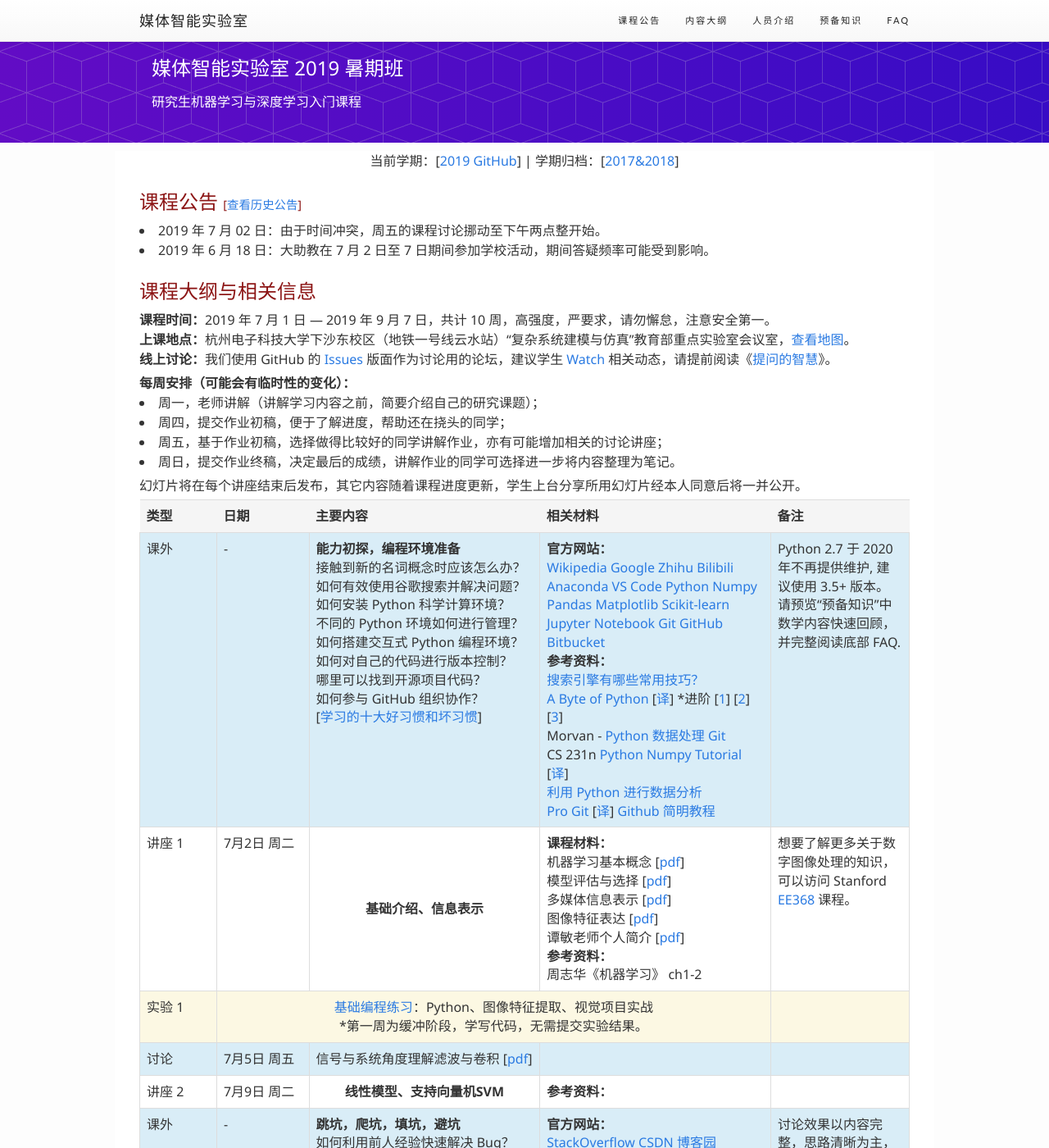
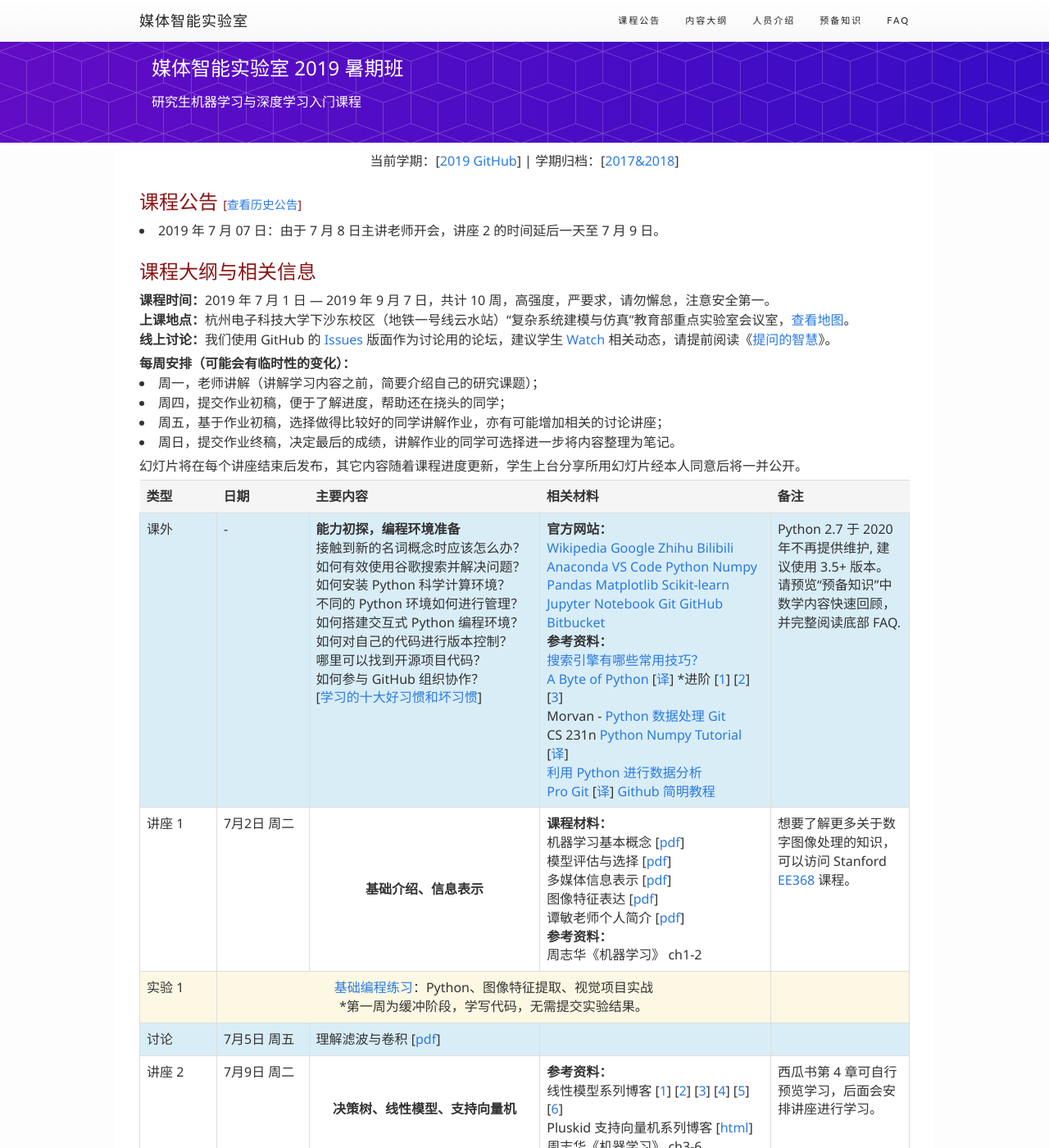
Before and after one commit to HDUMIL/summer-school, a Jekyll site: the page built from index.html, in a window 1280 px wide and 1400 px high. Shown: the whole window at 82% size. Built offline with Jekyll 4.4.1, drawn with Linux system fonts in a browser that asks for light colours; nearby versions of some CDN libraries; formulas are drawn with MathJax 3.

Commit message:
add week2 preview

```diff
--- a/_includes/schedule.html
+++ b/_includes/schedule.html
@@ -109,7 +109,7 @@
             <td>讨论</td>
             <td>7月5日 周五</td>
             <td>
-                信号与系统角度理解滤波与卷积
+                理解滤波与卷积
                 [<a href="{{ "/slides/sec1.pdf" | prepend: site.baseurl }}">pdf</a>]<br>
             </td>
             <td></td>
@@ -120,13 +120,24 @@
             <td>讲座 2</td>
             <td>7月9日 周二</td>
             <td style="text-align:center; vertical-align:middle;">
-                <b>线性模型、支持向量机SVM</b><br>
-
+                <b>决策树、线性模型、支持向量机</b><br>
             </td>
             <td>
                 <b>参考资料：</b><br>
+                线性模型系列博客
+                [<a href="https://accepteddoge.com/cnblogs/regression-and-gradient-descent" target="_blank">1</a>]
+                [<a href="https://accepteddoge.com/cnblogs/gradient-descent" target="_blank">2</a>]
+                [<a href="https://accepteddoge.com/cnblogs/bias-and-variance" target="_blank">3</a>]
+                [<a href="https://accepteddoge.com/cnblogs/classification-and-logistic-regression"
+                    target="_blank">4</a>]
+                [<a href="https://accepteddoge.com/cnblogs/mle-map-compare" target="_blank">5</a>]
+                [<a href="https://accepteddoge.com/cnblogs/high-level-linear-regression" target="_blank">6</a>]<br>
+                Pluskid 支持向量机系列博客
+                [<a href="http://blog.pluskid.org/?page_id=683" target="_blank">html</a>] <br>
+                周志华《机器学习》 ch3-6 <br>
             </td>
             <td>
+                西瓜书第 4 章可自行预览学习，后面会安排讲座进行学习。
             </td>
         </tr>
 
--- a/assignments/lab0/index.html
+++ b/assignments/lab0/index.html
@@ -18,7 +18,7 @@ description: 第一周为缓冲阶段，学写代码，无需提交实验结果
 <div class="module-header">常见问题</div>
 
 <details>
-  <summary>从清华镜像站下载 Anaconda 与配置 conda 和 pip 源(不然将从国外下载...)</summary>
+  <summary>从清华镜像站下载 Anaconda 与配置 conda 和 pip 源(不然将默认从国外下载...)</summary>
 
   <p>Anaconda 安装包可以到 https://mirrors.tuna.tsinghua.edu.cn/anaconda/archive/ 下载。</p>
   <p>TUNA 还提供了 Anaconda 仓库的镜像，运行以下命令:</p>
--- a/index.html
+++ b/index.html
@@ -10,8 +10,8 @@ layout: default
 <div id="announcement" class="module-header">课程公告
     <span style="font-size: 0.6em;">[<a href="./announcement">查看历史公告</a>]</span>
 </div>
-<li>2019 年 7 月 02 日：由于时间冲突，周五的课程讨论挪动至下午两点整开始。</li>
-<li>2019 年 6 月 18 日：大助教在 7 月 2 日至 7 日期间参加学校活动，期间答疑频率可能受到影响。</li>
+
+<li>2019 年 7 月 07 日：由于 7 月 8 日主讲老师开会，讲座 2 的时间延后一天至 7 月 9 日。</li>
 
 {% include schedule.html %}
 
```
Also changed, not shown: announcement.md (+2 -0 lines).
